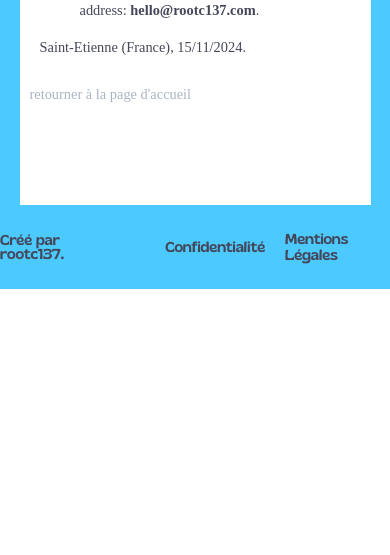
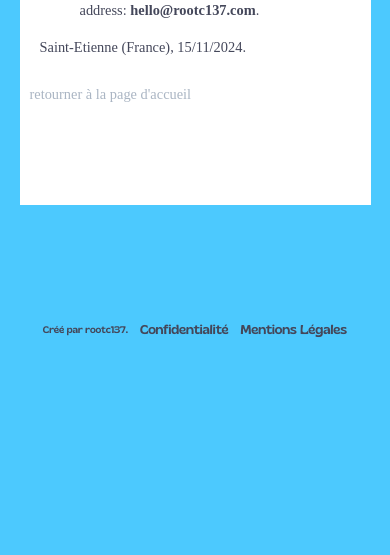
Before and after one commit to root-c137/superdz.fr, a Symfony app: template templates/privacy/index.html.twig in a window 390 px wide. Shown: the part 1091-1646 px from the top of the page. Before the commit the page ends 1380 px from the top, so only its background shows below. Run offline with Twig, Linux system fonts and the light colour scheme; the template is opened without the code that fills it, so the values that code supplies are empty; some libraries are stand-ins or nearby versions.

Commit message:
correction responsive..

```diff
--- a/composer.json
+++ b/composer.json
@@ -7,6 +7,7 @@
         "php": ">=8.2",
         "ext-ctype": "*",
         "ext-iconv": "*",
+        "stenope/stenope": "^0.9.0",
         "symfony/apache-pack": "^1.0",
         "symfony/asset": "7.1.*",
         "symfony/console": "7.1.*",
--- a/config/bundles.php
+++ b/config/bundles.php
@@ -4,4 +4,5 @@ return [
     Symfony\Bundle\FrameworkBundle\FrameworkBundle::class => ['all' => true],
     Symfony\Bundle\MakerBundle\MakerBundle::class => ['dev' => true],
     Symfony\Bundle\TwigBundle\TwigBundle::class => ['all' => true],
+    Stenope\Bundle\StenopeBundle::class => ['all' => true],
 ];
--- a/public/CSS/base.css
+++ b/public/CSS/base.css
@@ -44,22 +44,28 @@ footer, footer ul
     flex-direction: row;
     justify-content: center;
     align-items: center;
+    padding:0;
 }
 footer
 {
     width:100%;
-
+    padding-top:100px;
+    padding-bottom: 200px;
+    padding-left: 0;
+    font-size: 0.8rem;
+    justify-content: center;
+    align-items: center;
 }
 
-footer p
+
+footer .author
 {
-    font-size: 0.9rem;
+    font-size: 0.6rem;
 }
 footer a
 {
     text-decoration: none;
     color:#44475A;
-    font-size: 0.9rem;
 }
 footer a:hover
 {
@@ -68,5 +74,5 @@ footer a:hover
 
 footer li
 {
-    padding:10px;
+    padding:6px;
 }
--- a/public/index.php
+++ b/public/index.php
@@ -4,6 +4,6 @@ use App\Kernel;
 
 require_once dirname(__DIR__).'/vendor/autoload_runtime.php';
 
-return function (array $context) {
+return function (array $context){
     return new Kernel($context['APP_ENV'], (bool) $context['APP_DEBUG']);
 };
--- a/templates/base.html.twig
+++ b/templates/base.html.twig
@@ -20,8 +20,8 @@
     <body>
         {% block body %}{% endblock %}
         <footer>
-            <p>Créé par <a href="https://rootc137.com">rootc137</a>.</p>
             <ul>
+                <li class="author">Créé par <a href="https://rootc137.com">rootc137</a>.</li>
                 <li><a href="{{path('app_privacy')}}">Confidentialité</a></li>
                 <li><a href="{{path('app_legalmentions')}}">Mentions Légales</a></li>
             </ul>
```
Also changed, not shown: public/CSS/home.css (+6 -5 lines), 4 other files.
